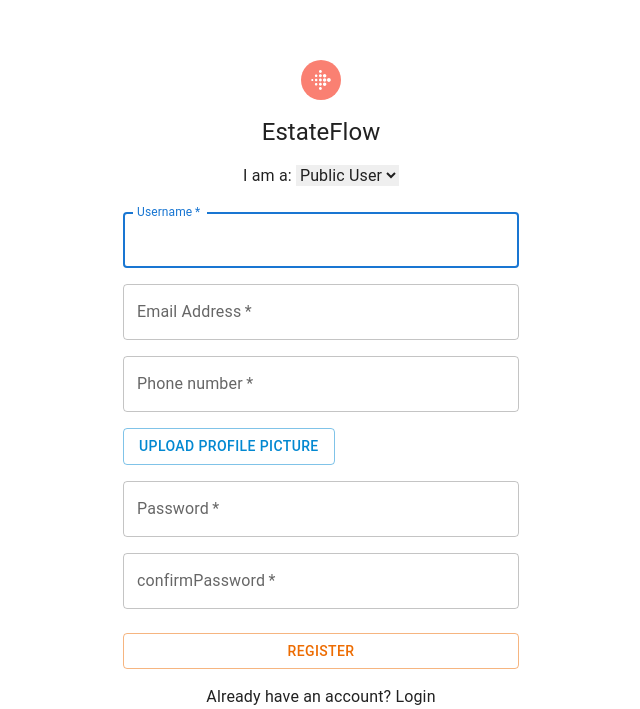
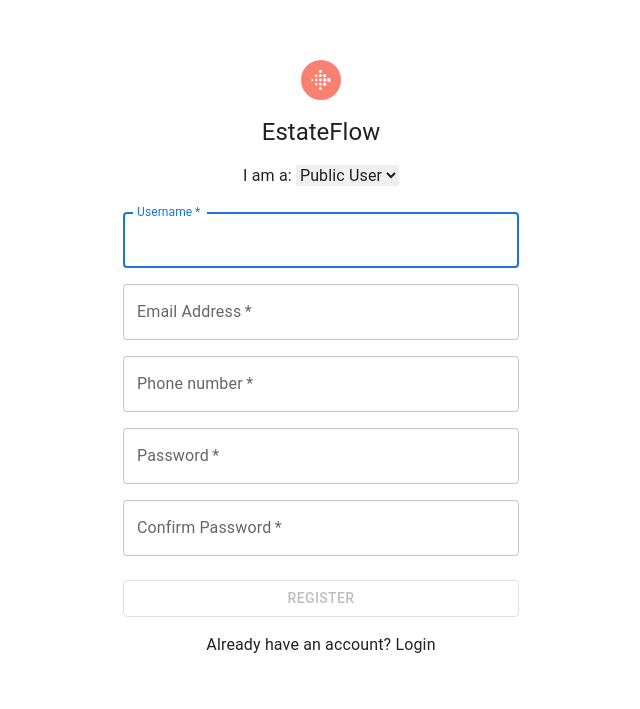
Before and after one commit to Irisvella/SOEN-390-W2024, a React (Vite) app in the folder web-app/: page /Signup in a window 1280 px wide. Shown: the part 116-825 px from the top of the page, without its empty margins (319-959 px from the left). After the commit the page ends 800 px from the top, so only its background shows below. Built offline with nearby package versions, Linux system fonts and the light colour scheme; the HTML template or start-up script is replaced by a standard one.

Commit message:
Added client side validation for login/signup

```diff
--- a/web-app/src/components/Authentication/UserLoginForm.tsx
+++ b/web-app/src/components/Authentication/UserLoginForm.tsx
@@ -1,15 +1,14 @@
 import { useState } from "react";
-import { TextField, Button, Box } from "@mui/material";
+import { TextField, Button, Box, Typography } from "@mui/material";
 const UserLoginForm = () => {
   const [email, setEmail] = useState("");
   const [password, setPassword] = useState("");
+  const [failMessage, setFailMessage] = useState("");
+
+  const emailRegex = /^[^\s@]+@[^\s@]+\.[^\s@]+$/;
+  const validateEmail = (email) => emailRegex.test(email);
 
   const handleLogin = async () => {
-
-    if (!email || !password) {
-      alert("Please enter both email and password.");
-      return;
-    }
 
     try {
       // Replace 'http://localhost:3000' with actual backend endpoint
@@ -25,23 +24,24 @@ const UserLoginForm = () => {
       const data = await response.json();
 
       if (response.ok) {
-        console.log('Login successful', data);
-        // Store the token in localStorage or context for future requests ??
-        // localStorage.setItem('token', data.token);
         window.location.href = '/ProfileDash';
       } else {
         console.error('Login failed:', data.message);
-        alert(data.message || 'An error occurred. Please try again.');
-      }
+        setFailMessage(data.message || 'An error occurred. Please try again.');}
     } catch (error) {
       console.error('Login error:', error);
-      alert('An error occurred. Please try again.');
-    }
+      setFailMessage('An error occurred. Please try again.');}
   };
 
 
   return (
     <Box sx={{ mt: 1 }}>
+
+    {failMessage && (
+            <Typography color="error" textAlign="center">
+              {failMessage}
+            </Typography>
+          )}
       <TextField
         margin="normal"
         required
@@ -50,6 +50,8 @@ const UserLoginForm = () => {
         label="Email Address"
         name="email"
         autoFocus
+        error={!validateEmail(email) && email.length > 0}
+        helperText={!validateEmail(email) && email.length > 0 ? "Invalid email format" : ""}
         value={email}
         onChange={(e) => setEmail(e.target.value)}
       />
@@ -72,6 +74,7 @@ const UserLoginForm = () => {
         color="warning"
         sx={{ mt: 3, mb: 2 }}
         onClick={handleLogin}
+        disabled={!validateEmail(email) || !password}
       >
         Login
       </Button>
--- a/web-app/src/components/Authentication/UserSignupForm.tsx
+++ b/web-app/src/components/Authentication/UserSignupForm.tsx
@@ -9,13 +9,25 @@ const UserSignupForm = () => {
   const [phone, setPhone] = useState("");
   const [password, setPassword] = useState("");
   const [confirmPassword, setConfirmPassword] = useState("");
+  const [successMessage, setSuccessMessage] = useState("");
+  const [failMessage, setFailMessage] = useState("");
 
 
-  const handleRegister = async () => {
-    if (!email || !password || !username || !phone || !confirmPassword) {
-      alert("Please fill the required fields");
-      return;
-    }
+
+  const emailRegex = /^[^\s@]+@[^\s@]+\.[^\s@]+$/;
+  const validateEmail = (email) => emailRegex.test(email);
+  const phoneRegex = /^\d{10}$/; // Adjust based on required format
+  const validatePhone = (phone) => phoneRegex.test(phone);
+  const passwordsMatch = password === confirmPassword;
+
+
+
+
+  const handleRegister = async (e) => {
+    e.preventDefault();
+    setSuccessMessage("");
+    setFailMessage("");
+
 
     try {
       // Replace 'http://localhost:3000' with actual backend endpoint
@@ -32,20 +44,31 @@ const UserSignupForm = () => {
 
       if (response.ok) {
         console.log('Signup successful', data);
-
+        setSuccessMessage("Signup successful! You can now login.");
         window.location.href = '/Login';
       } else {
         console.error('Signup failed:', data.message);
-        alert(data.message || 'An error occurred. Please try again.');
-      }
+        setFailMessage(data.message || 'An error occurred. Please try again.');}
     } catch (error) {
       console.error('Signup error:', error);
-      alert('An error occurred. Please try again.');
+      setFailMessage('An error occurred. Please try again.');
     }
   };
 
   return (
     <form onSubmit={handleRegister}>
+      {successMessage && (
+        <div style={{ color: 'green', textAlign: 'center', marginBottom: '10px'}}>
+          {successMessage}
+        </div>
+      )}
+
+      {failMessage && (
+        <div style={{ color: 'red', textAlign: 'center', marginBottom: '10px'}}>
+                {failMessage}
+              </div>
+            )}
+
     <Grid container spacing={2}>
       <Grid item xs={12}>
         <TextField
@@ -68,9 +91,12 @@ const UserSignupForm = () => {
           id="email"
           label="Email Address"
           name="email"
+          error={!validateEmail(email) && email.length > 0}
+          helperText={!validateEmail(email) && email.length > 0 ? "Invalid email format" : ""}
           value={email}
           onChange={(e) => setEmail(e.target.value)}
         />
+
       </Grid>
       <Grid item xs={12}>
       <TextField
@@ -79,28 +105,13 @@ const UserSignupForm = () => {
           id="phone"
           label="Phone number"
           name="phone"
+          error={!validatePhone(phone) && phone.length > 0}
+          helperText={!validatePhone(phone) && phone.length > 0 ? "Invalid phone format" : ""}
           value={phone}
           onChange={(e) => setPhone(e.target.value)}
         />
-      </Grid>
-      <Grid item xs={12}>
-
-      <label htmlFor="upload-photo">
-        <input
-          style={{ display: 'none', backgroundColor:'#FA8072' } }
-          id="upload-photo"
-          name="upload-photo"
-          type="file"
-        />
-        <Button color="info" variant="outlined" component="span">
-          Upload profile picture
-        </Button>
-      </label>
 
       </Grid>
-
-
-
       <Grid item xs={12}>
         <TextField
           required
@@ -118,26 +129,29 @@ const UserSignupForm = () => {
           required
           fullWidth
           name="confirmPassword"
-          label="confirmPassword"
-          type="confirmPassword"
+          label="Confirm Password"
+          type="password"
           id="confirmPassword"
+          error={!passwordsMatch && confirmPassword.length > 0}
+          helperText={!passwordsMatch && confirmPassword.length > 0 ? "Passwords do not match" : ""}
           value={confirmPassword}
           onChange={(e) => setConfirmPassword(e.target.value)}
         />
+
       </Grid>
     </Grid>
 
     <Button
+          type="submit"
           fullWidth
           variant="outlined"
           color="warning"
           sx={{ mt: 3, mb: 2 }}
-      onClick={handleRegister}
-
-
+          disabled={!validateEmail(email) || !validatePhone(phone) || !passwordsMatch || !email || !phone || !password || !confirmPassword}
         >
           Register
   </Button>
+
     <Grid container justifyContent="center">
       <Grid item>
         <Link to="/login">Already have an account? Login</Link>
```
Lines whose indentation alone changed are shown as unchanged.
